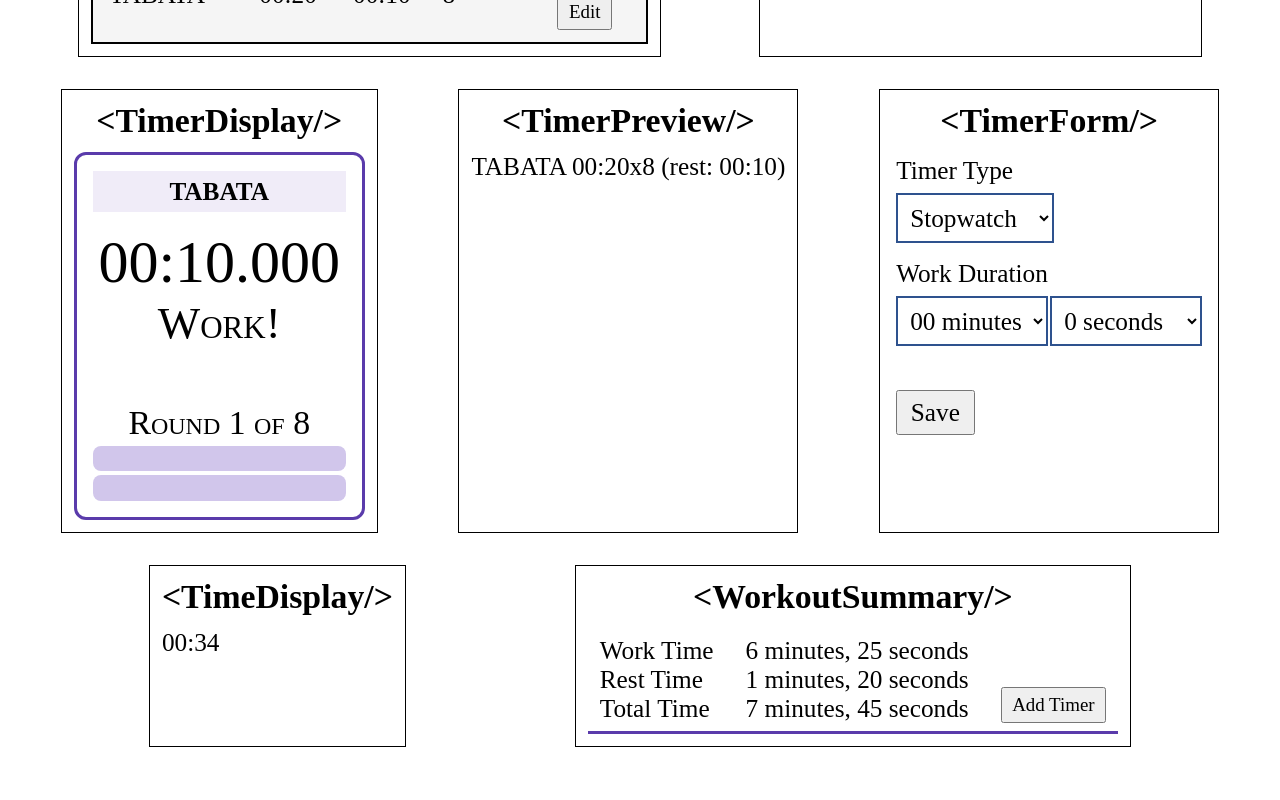
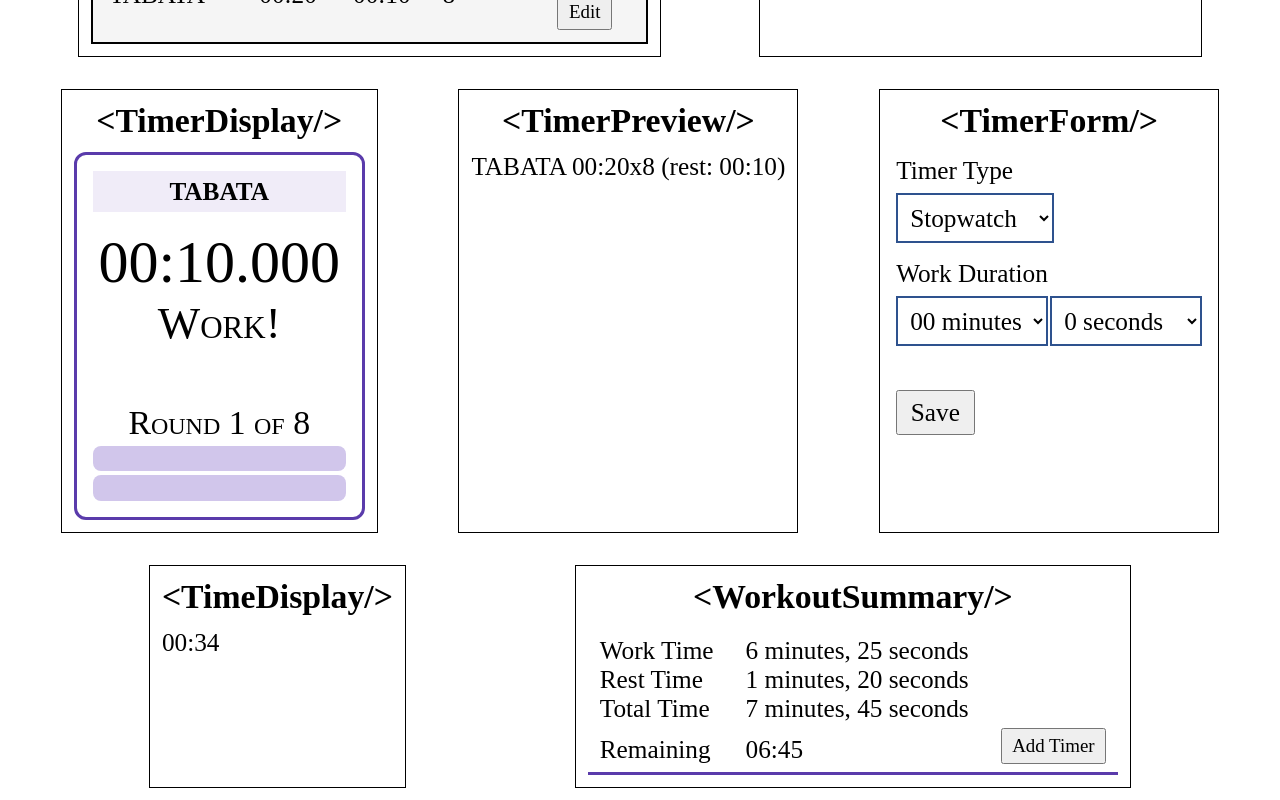
Before and after one commit to prof-tejera/assignment-3-chao-mu, a React (Vite) app: page /docs in a window 1280 px wide. Shown: the part 569-1369 px from the top of the page. Before the commit the page ends 1328 px from the top, so only its background shows below. Built offline with nearby package versions, Linux system fonts and the light colour scheme.

Commit message:
feat: display total remaining time

```diff
--- a/src/components/workout/WorkoutSummary.jsx
+++ b/src/components/workout/WorkoutSummary.jsx
@@ -1,10 +1,27 @@
+// React
+import { useState } from "react";
+
+// Ours - Hooks
+import useInterval from "@/hooks/useInterval";
+
+// Ours - Utils
+import { timeInWords } from "@/utils/time";
+
+// Ours - Types
+import { getWorkoutElapsed } from "@/types/workout";
+
+// Ours - Components
+import Button from "@/components/form/Button";
+import TimeDisplay from "@/components/ui/TimeDisplay";
+
+// Ours - Styles
 import styles from "./WorkoutSummary.module.css";
 
-import { timeInWords } from "@/utils/time";
+const WorkoutSummary = ({ workout, clock }) => {
+  const { plan } = workout;
 
-import Button from "@/components/form/Button";
+  const [elapsed, setElapsed] = useState(0);
 
-const WorkoutSummary = ({ plan }) => {
   const totalWork = plan.reduce(
     (acc, current) => acc + current.rounds * current.workDuration,
     0,
@@ -13,15 +30,27 @@ const WorkoutSummary = ({ plan }) => {
     (acc, current) => acc + current.rounds * current.restDuration,
     0,
   );
+
+  const totalTime = totalWork + totalRest;
+  const remainingTime = totalTime - elapsed;
+
+  useInterval(() => {
+    setElapsed(getWorkoutElapsed({ workout, clock }));
+  }, 20);
+
   return (
     <div className={styles["workout-summary"]}>
-      <div>
+      <div className={styles["tallies"]}>
         <div>Work Time</div>
         <div>{timeInWords(totalWork)}</div>
         <div>Rest Time</div>
         <div>{timeInWords(totalRest)}</div>
         <div>Total Time</div>
-        <div>{timeInWords(totalWork + totalRest)}</div>
+        <div>{timeInWords(totalTime)}</div>
+        <div className={styles["remaining-row"]}>Remaining</div>
+        <div className={styles["remaining-row"]}>
+          <TimeDisplay timeMs={remainingTime} />
+        </div>
       </div>
       <div>
         <Button to="/add">Add Timer</Button>
--- a/src/components/workout/WorkoutSummary.module.css
+++ b/src/components/workout/WorkoutSummary.module.css
@@ -6,10 +6,14 @@
   border-bottom: 3px solid var(--clr-primary-500);
 }
 
-.workout-summary > :first-child {
+.tallies {
   display: grid;
   grid-template-columns: max-content 1fr;
   column-gap: var(--spacing-xl);
+}
+
+.remaining-row {
+  margin-top: var(--spacing-md);
 }
 
 .workout-summary > :last-child {
--- /dev/null
+++ b/src/components/workout/WorkoutSummaryContainer.jsx
@@ -0,0 +1,18 @@
+// React
+import {} from "react";
+
+// Ours - Components
+import WorkoutSummary from "./WorkoutSummary";
+
+// Ours - Contexts
+import { useWorkoutContext } from "@/contexts/WorkoutContext";
+import { useClockContext } from "@/contexts/ClockContext";
+
+const WorkoutSummaryContainer = () => {
+  const workout = useWorkoutContext();
+  const clock = useClockContext();
+
+  return <WorkoutSummary workout={workout} clock={clock} />;
+};
+
+export default WorkoutSummaryContainer;
--- a/src/data/mock-workout.json
+++ b/src/data/mock-workout.json
@@ -1,4 +1,5 @@
-[
+{
+  "plan": [
     {
       "id": "id-for-stopwatch",
       "type": "Stopwatch",
@@ -31,4 +32,6 @@
       "rounds": 8,
       "countUp": false
     }
-]
+  ],
+  "cursor": 1
+}
--- a/src/types/workout.js
+++ b/src/types/workout.js
@@ -1,3 +1,10 @@
+// Ours - Types
+import { getElapsed } from "./clock";
+import { getTotalDuration } from "./timer";
+
+// Ours - Utils
+import { sum } from "@/utils/math";
+
 /**
  * @typedef {Object} Workout
  * @property {import("@/types/timer").TimerOptions[]} plan
@@ -115,3 +122,12 @@ export const nextTimer = (state) => ({
   ...state,
   cursor: Math.min(state.cursor + 1, state.plan.length - 1),
 });
+
+export const getWorkoutElapsed = ({ workout, clock }) => {
+  const { plan, cursor } = workout;
+
+  return (
+    sum(plan.slice(0, cursor).map((options) => getTotalDuration(options))) +
+    getElapsed(clock)
+  );
+};
--- a/src/utils/math.js
+++ b/src/utils/math.js
@@ -16,3 +16,5 @@ export const findNearestNumber = (value, numbers) => {
     numbers[0],
   );
 };
+
+export const sum = (numbers) => numbers.reduce((a, b) => a + b, 0);
--- a/src/views/DocumentationPage.jsx
+++ b/src/views/DocumentationPage.jsx
@@ -9,12 +9,15 @@ import TimeDisplay from "@/components/ui/TimeDisplay";
 
 // Ours - Types
 import { TimerStatus } from "@/types/timer";
+import { createClock } from "@/types/clock";
 
 // Ours - Styles
 import styles from "./DocumentationPage.module.css";
 
 // Ours - Data
 import mockWorkout from "@/data/mock-workout.json";
+
+const mockPlan = mockWorkout.plan;
 
 const exampleTABATA = {
   type: "TABATA",
@@ -28,8 +31,8 @@ const docs = [
     comp: WorkoutPlan,
     name: "WorkoutPlan",
     props: {
-      plan: mockWorkout,
-      selectedTimerId: mockWorkout[2].id,
+      plan: mockPlan,
+      selectedTimerId: mockPlan[2].id,
       onRemove: (id) => {
         console.log("Removing timer", id);
       },
@@ -77,7 +80,8 @@ const docs = [
     comp: WorkoutSummary,
     name: "WorkoutSummary",
     props: {
-      plan: mockWorkout,
+      workout: mockWorkout,
+      clock: createClock(),
     },
   },
 ];
--- a/src/views/HomePage.jsx
+++ b/src/views/HomePage.jsx
@@ -1,6 +1,6 @@
 // Ours - Components
 import WorkoutPlan from "@/components/workout/WorkoutPlan";
-import WorkoutSummary from "@/components/workout/WorkoutSummary";
+import WorkoutSummaryContainer from "@/components/workout/WorkoutSummaryContainer";
 import TimerDisplayPlaceholder from "@/components/timer/TimerDisplayPlaceholder";
 import TimerContainer from "@/components/timer/TimerContainer";
 import WorkoutControls from "@/components/workout/WorkoutControls";
@@ -38,7 +38,7 @@ const HomePage = () => {
         <>
           <TimerContainer />
           <WorkoutControls />
-          <WorkoutSummary plan={plan} />
+          <WorkoutSummaryContainer />
           <WorkoutPlan
             plan={plan}
             selectedTimerId={currentTimerOptions && currentTimerOptions.id}
```
Lines whose indentation alone changed are shown as unchanged.
